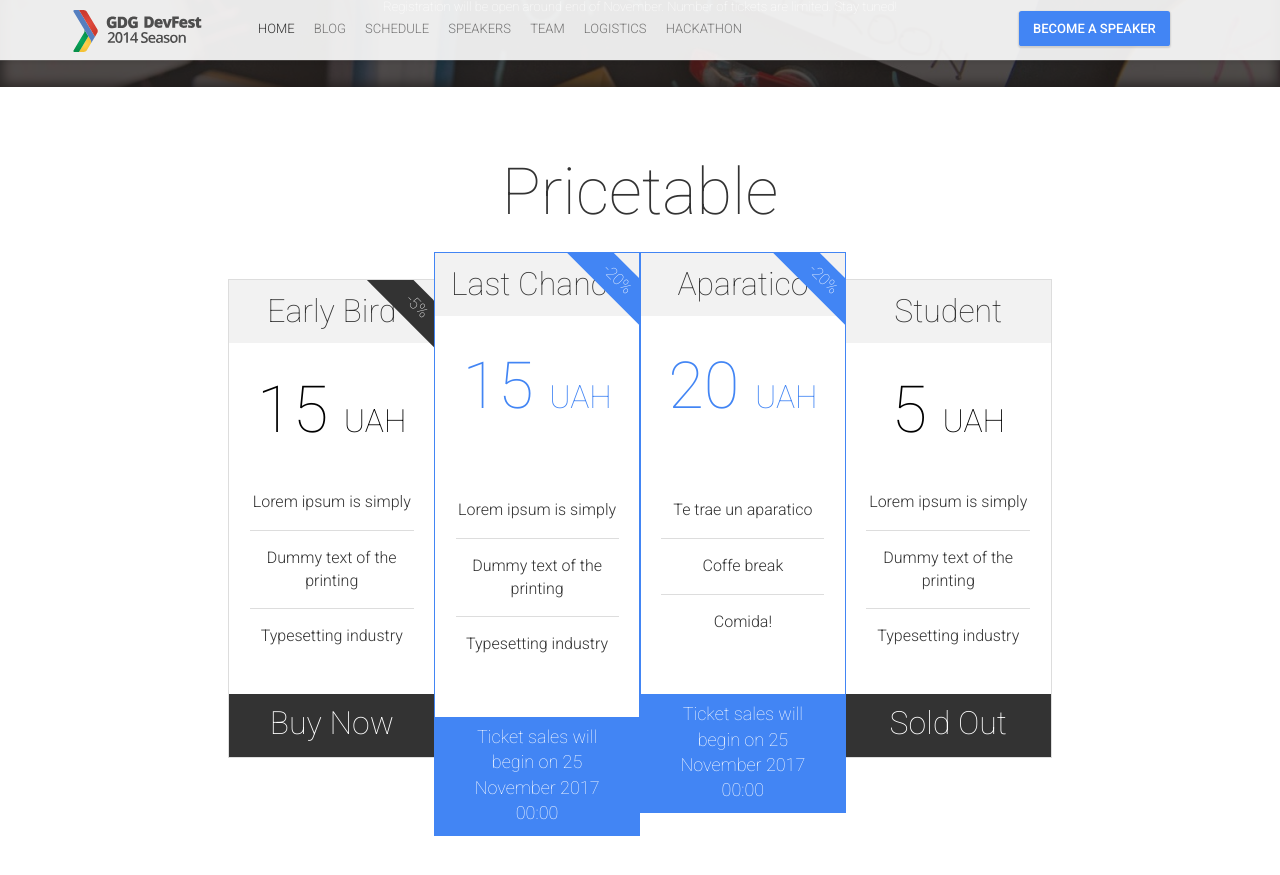
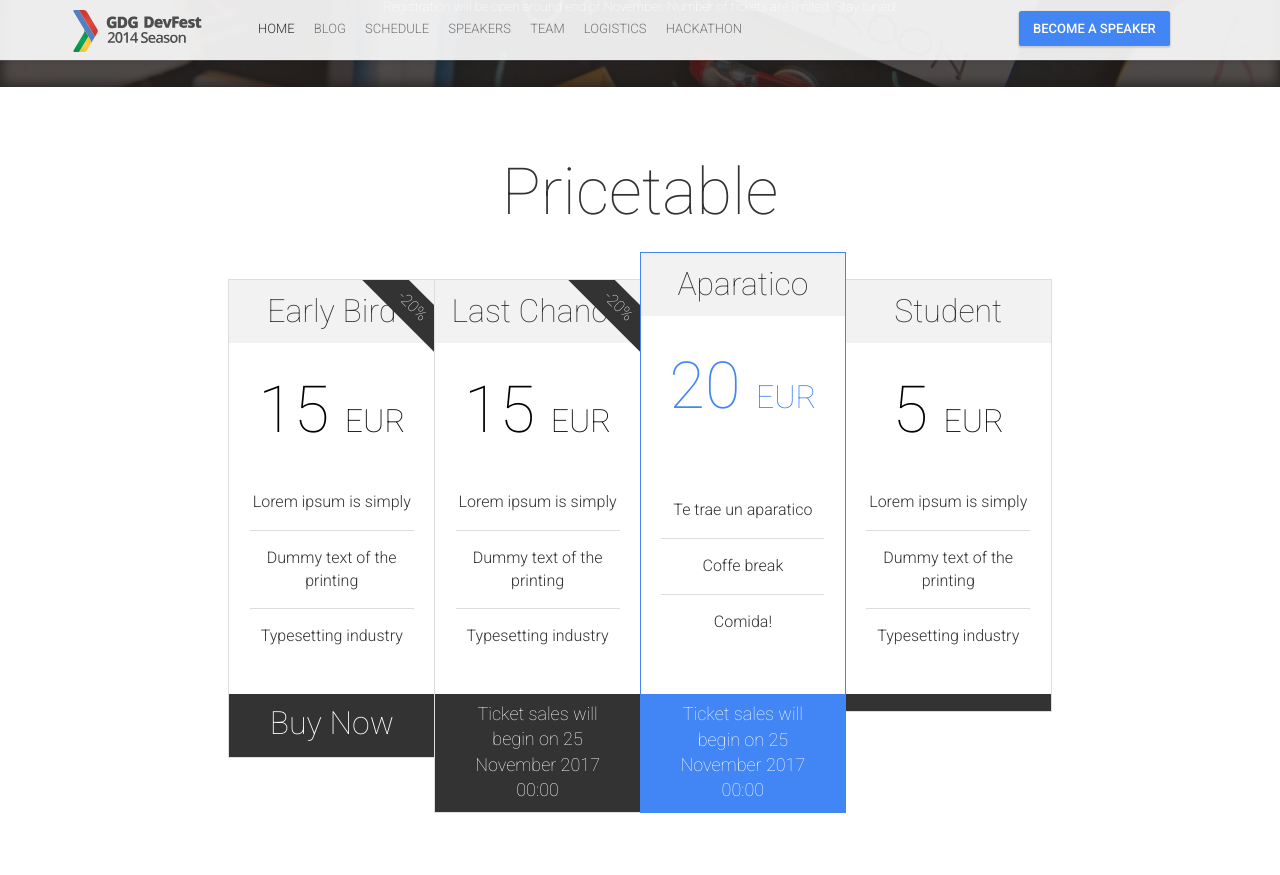
Before and after one commit to danielgf3/azahar.github.io, a Jekyll site: the page built from index.html, in a window 1280 px wide and 900 px high, scrolled down 6406 px. Shown: the top 875 px of the window. Built offline with Jekyll 4.4.1, drawn with Linux system fonts in a browser that asks for light colours; nearby versions of some CDN libraries; comment, search, counter and statistics services are not loaded; some of the changed text lies outside the part shown.

Commit message:
Update _config.yml

```diff
--- a/_config.yml
+++ b/_config.yml
@@ -137,33 +137,34 @@ ticketsOffers:
  -
   name: "Early Bird"
   price: "15"
-  priceCurrency: "UAH"
+  priceCurrency: "EUR"
   ticketsNumber: "50"
-  ribbon: "-5%"
+  ribbon: "-20%"
   buyButtonLink: "http://dfua.ticketforevent.com/"
   buyButtonText: "Buy Now"
   ticketContentList: ["Lorem ipsum is simply", "Dummy text of the printing", "Typesetting industry"]
   validFrom: "2017-10-10T00:00"
   validThrough: "2017-10-31T23:59"
+  #soldOutText: "Sold Out"
  -
   name: "Last Chance"
   price: "15"
-  priceCurrency: "UAH"
+  priceCurrency: "EUR"
   ticketsNumber: "20"
   ribbon: "-20%"
-  featured: true
   buyButtonLink: "http://dfua.ticketforevent.com/"
   buyButtonText: "Buy Now"
   ticketContentList: ["Lorem ipsum is simply", "Dummy text of the printing", "Typesetting industry"]
   validFrom: "2017-11-25T00:00"
   validThrough: "2017-11-30T23:59"
   disabled: true
+  #soldOutText: "Sold Out"
  -
   name: "Aparatico"
   price: "20"
-  priceCurrency: "UAH"
+  priceCurrency: "EUR"
   ticketsNumber: "100"
-  ribbon: "-20%"
+  #ribbon: "-20%"
   featured: true
   buyButtonLink: "http://dfua.ticketforevent.com/"
   buyButtonText: "Buy Now"
@@ -171,10 +172,11 @@ ticketsOffers:
   validFrom: "2017-11-25T00:00"
   validThrough: "2017-11-30T23:59"
   disabled: true
+  #soldOutText: "Sold Out"
  -
   name: "Student"
   price: "5"
-  priceCurrency: "UAH"
+  priceCurrency: "EUR"
   ticketsNumber: "10"
   buyButtonLink: "http://dfua.ticketforevent.com/"
   buyButtonText: "Buy Now"
@@ -183,7 +185,7 @@ ticketsOffers:
   validFrom: "2014-08-20T10:00"
   validThrough: "2014-10-23T23:59"
   soldOut: true
-  soldOutText: "Sold Out"
+  #soldOutText: "Sold Out"
 
 # Footer
 socialLinks:
```
